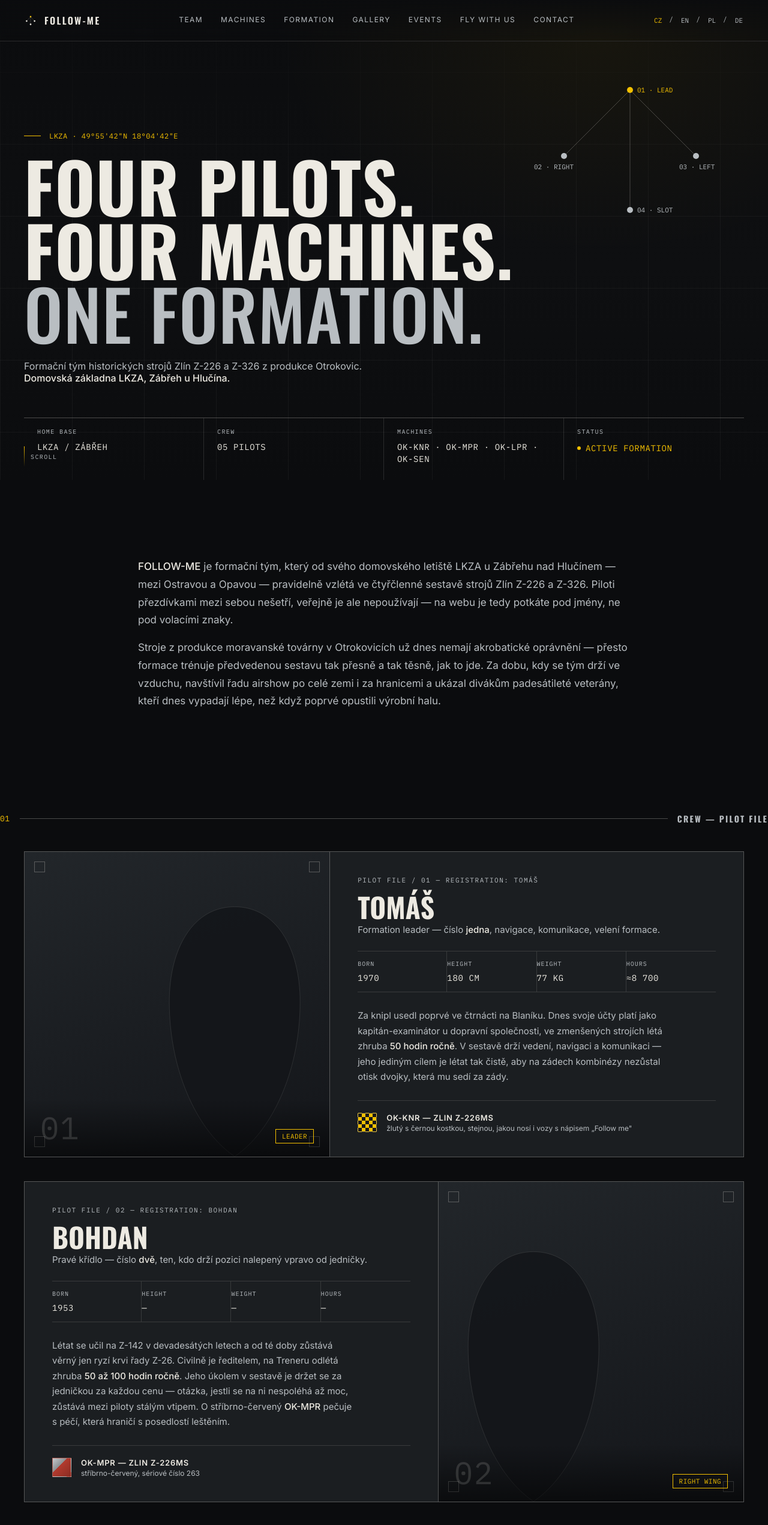
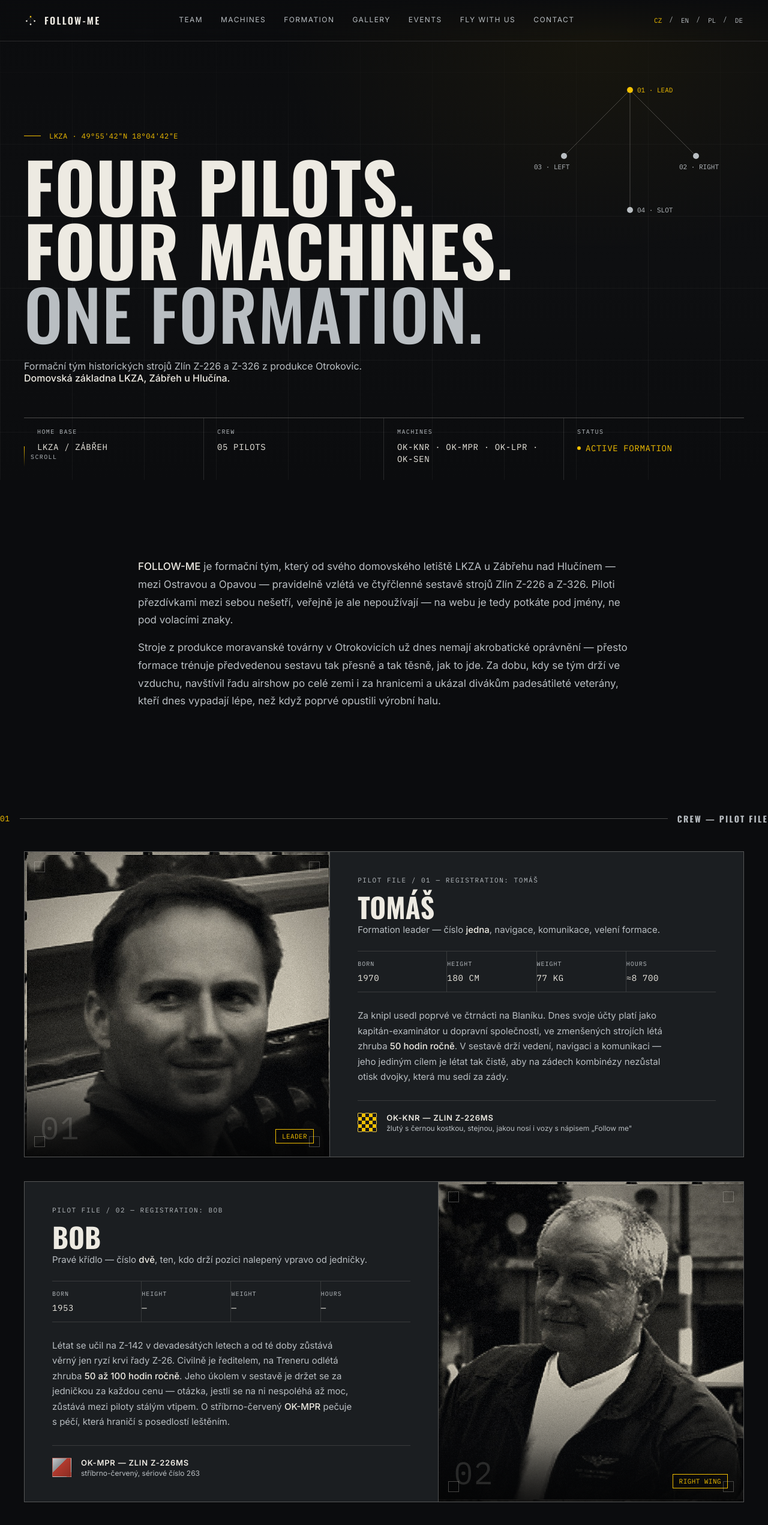
Before and after one commit to lukypetruzela-art/follow-me, a plain HTML site: page index.html in a window 1280 px wide. Shown: the top 2542 px of the page at 60% size. Drawn offline with nearby package versions, Linux system fonts and the light colour scheme.

Commit message:
Add files via upload

```diff
--- a/css/style.css
+++ b/css/style.css
@@ -178,6 +178,25 @@ section[id]{ scroll-margin-top:90px; }
 .pilot-silhouette{ position:absolute; right:-40px; bottom:-20px; width:78%; opacity:0.9; }
 .pilot-card.reverse .pilot-silhouette{ right:auto; left:-40px; transform:scaleX(-1); }
 
+.pilot-photo{
+  position:absolute; inset:0; z-index:1;
+  width:100%; height:100%;
+  object-fit:cover; object-position:center 22%;
+  filter: contrast(1.04) saturate(0.92);
+  transition: filter .3s ease, transform .5s ease;
+}
+.pilot-card:hover .pilot-photo{ transform:scale(1.015); }
+.pilot-portrait::after{
+  /* bottom gradient so the tag/label stays legible over any photo */
+  content:""; position:absolute; inset:0; z-index:1; pointer-events:none;
+  background:linear-gradient(0deg, rgba(11,12,14,0.78) 0%, rgba(11,12,14,0.05) 42%, rgba(11,12,14,0.18) 100%);
+}
+.pilot-tag{ z-index:2; }
+.pilot-portrait .crop-marks span{ z-index:3; }
+@media (prefers-reduced-motion: reduce){
+  .pilot-card:hover .pilot-photo{ transform:none; }
+}
+
 .pilot-tag{ position:relative; z-index:2; padding:22px 26px; width:100%; display:flex; justify-content:space-between; align-items:flex-end; background:linear-gradient(0deg, rgba(0,0,0,0.55), rgba(0,0,0,0)); }
 .pilot-num{ font-family:'IBM Plex Mono',monospace; font-size:52px; color:rgba(237,234,226,0.15); line-height:1; }
 .pilot-role-tag{ font-family:'IBM Plex Mono',monospace; font-size:11px; color:var(--yellow); border:1px solid var(--yellow); padding:4px 10px; white-space:nowrap; }
--- a/index.html
+++ b/index.html
@@ -71,9 +71,9 @@
     <circle cx="170" cy="40" r="5" fill="#F4C000"/>
     <text x="182" y="44" fill="#F4C000" font-family="IBM Plex Mono" font-size="11">01 · LEAD</text>
     <circle cx="60" cy="150" r="5" fill="#B9BEC2"/>
-    <text x="10" y="172" fill="#B9BEC2" font-family="IBM Plex Mono" font-size="11">02 · RIGHT</text>
+    <text x="10" y="172" fill="#B9BEC2" font-family="IBM Plex Mono" font-size="11">03 · LEFT</text>
     <circle cx="280" cy="150" r="5" fill="#B9BEC2"/>
-    <text x="252" y="172" fill="#B9BEC2" font-family="IBM Plex Mono" font-size="11">03 · LEFT</text>
+    <text x="252" y="172" fill="#B9BEC2" font-family="IBM Plex Mono" font-size="11">02 · RIGHT</text>
     <circle cx="170" cy="240" r="5" fill="#B9BEC2"/>
     <text x="182" y="244" fill="#B9BEC2" font-family="IBM Plex Mono" font-size="11">04 · SLOT</text>
   </svg>
@@ -156,9 +156,7 @@
         <span class="cm-tl"></span><span class="cm-tr"></span>
         <span class="cm-bl"></span><span class="cm-br"></span>
       </div>
-      <svg class="pilot-silhouette" viewBox="0 0 400 500" fill="none" aria-hidden="true">
-        <path d="M200 60 C 130 60 90 130 90 220 C 90 340 140 440 200 480 C 260 440 310 340 310 220 C 310 130 270 60 200 60 Z" fill="#14161A" stroke="rgba(237,234,226,0.12)" stroke-width="1"/>
-      </svg>
+      <img class="pilot-photo" src="assets/images/pilots/tomas.jpg" alt="Portrét pilota Tomáše" loading="lazy" width="900" height="900">
       <div class="pilot-tag">
         <span class="pilot-num mono">01</span>
         <span class="pilot-role-tag mono">LEADER</span>
@@ -198,17 +196,15 @@
         <span class="cm-tl"></span><span class="cm-tr"></span>
         <span class="cm-bl"></span><span class="cm-br"></span>
       </div>
-      <svg class="pilot-silhouette" viewBox="0 0 400 500" fill="none" aria-hidden="true">
-        <path d="M200 60 C 130 60 90 130 90 220 C 90 340 140 440 200 480 C 260 440 310 340 310 220 C 310 130 270 60 200 60 Z" fill="#14161A" stroke="rgba(237,234,226,0.12)" stroke-width="1"/>
-      </svg>
+      <img class="pilot-photo" src="assets/images/pilots/bob.jpg" alt="Portrét pilota Boba" loading="lazy" width="900" height="900">
       <div class="pilot-tag">
         <span class="pilot-num mono">02</span>
         <span class="pilot-role-tag mono">RIGHT WING</span>
       </div>
     </div>
     <div class="pilot-data">
-      <span class="pilot-eyebrow mono">PILOT FILE / 02 — REGISTRATION: BOHDAN</span>
-      <h3 class="pilot-name">Bohdan</h3>
+      <span class="pilot-eyebrow mono">PILOT FILE / 02 — REGISTRATION: BOB</span>
+      <h3 class="pilot-name">Bob</h3>
       <p class="pilot-position">Pravé křídlo — číslo <b>dvě</b>, ten, kdo drží pozici nalepený vpravo od jedničky.</p>
       <div class="pilot-specs mono">
         <div><span class="k">BORN</span><span class="v">1953</span></div>
@@ -241,9 +237,7 @@
         <span class="cm-tl"></span><span class="cm-tr"></span>
         <span class="cm-bl"></span><span class="cm-br"></span>
       </div>
-      <svg class="pilot-silhouette" viewBox="0 0 400 500" fill="none" aria-hidden="true">
-        <path d="M200 60 C 130 60 90 130 90 220 C 90 340 140 440 200 480 C 260 440 310 340 310 220 C 310 130 270 60 200 60 Z" fill="#14161A" stroke="rgba(237,234,226,0.12)" stroke-width="1"/>
-      </svg>
+      <img class="pilot-photo" src="assets/images/pilots/lubo.jpg" alt="Portrét pilota Luba" loading="lazy" width="900" height="900">
       <div class="pilot-tag">
         <span class="pilot-num mono">03</span>
         <span class="pilot-role-tag mono">LEFT WING</span>
@@ -286,9 +280,7 @@
         <span class="cm-tl"></span><span class="cm-tr"></span>
         <span class="cm-bl"></span><span class="cm-br"></span>
       </div>
-      <svg class="pilot-silhouette" viewBox="0 0 400 500" fill="none" aria-hidden="true">
-        <path d="M200 60 C 130 60 90 130 90 220 C 90 340 140 440 200 480 C 260 440 310 340 310 220 C 310 130 270 60 200 60 Z" fill="#14161A" stroke="rgba(237,234,226,0.12)" stroke-width="1"/>
-      </svg>
+      <img class="pilot-photo" src="assets/images/pilots/jarda.jpg" alt="Portrét pilota Jardy" loading="lazy" width="900" height="900">
       <div class="pilot-tag">
         <span class="pilot-num mono">04</span>
         <span class="pilot-role-tag mono">SLOT</span>
@@ -329,9 +321,7 @@
         <span class="cm-tl"></span><span class="cm-tr"></span>
         <span class="cm-bl"></span><span class="cm-br"></span>
       </div>
-      <svg class="pilot-silhouette" viewBox="0 0 400 500" fill="none" aria-hidden="true">
-        <path d="M200 60 C 130 60 90 130 90 220 C 90 340 140 440 200 480 C 260 440 310 340 310 220 C 310 130 270 60 200 60 Z" fill="#14161A" stroke="rgba(237,234,226,0.12)" stroke-width="1"/>
-      </svg>
+      <img class="pilot-photo" src="assets/images/pilots/jiri.jpg" alt="Portrét pilota Jiřího" loading="lazy" width="900" height="900">
       <div class="pilot-tag">
         <span class="pilot-num mono">05</span>
         <span class="pilot-role-tag mono">SLOT / RESERVE</span>
@@ -480,9 +470,9 @@
     <circle cx="170" cy="40" r="6" fill="#F4C000"/>
     <text x="184" y="44" fill="#F4C000" font-family="IBM Plex Mono" font-size="12">01 · LEAD</text>
     <circle cx="60" cy="150" r="6" fill="#B9BEC2"/>
-    <text x="4" y="174" fill="#B9BEC2" font-family="IBM Plex Mono" font-size="12">02 · RIGHT</text>
+    <text x="4" y="174" fill="#B9BEC2" font-family="IBM Plex Mono" font-size="12">03 · LEFT</text>
     <circle cx="280" cy="150" r="6" fill="#B9BEC2"/>
-    <text x="250" y="174" fill="#B9BEC2" font-family="IBM Plex Mono" font-size="12">03 · LEFT</text>
+    <text x="250" y="174" fill="#B9BEC2" font-family="IBM Plex Mono" font-size="12">02 · RIGHT</text>
     <circle cx="170" cy="240" r="6" fill="#B9BEC2"/>
     <text x="184" y="244" fill="#B9BEC2" font-family="IBM Plex Mono" font-size="12">04 · SLOT</text>
   </svg>
```
Also changed, not shown: assets/images/pilots/bob.jpg (added), assets/images/pilots/jarda.jpg (added), assets/images/pilots/jiri.jpg (added), assets/images/pilots/lubo.jpg (added), assets/images/pilots/tomas.jpg (added), 1 other file.
